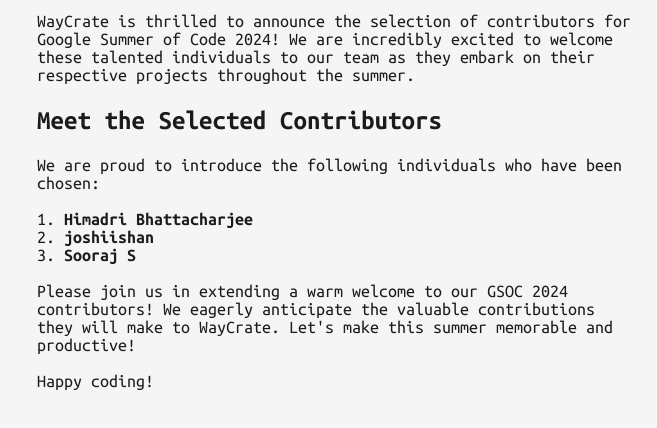
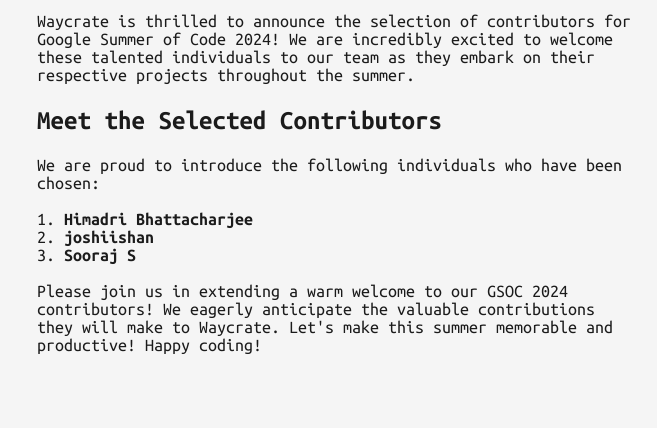
Before and after one commit to waycrate/waycrate.github.io, an Eleventy site: page outreach/gsoc/2024/contributors.md in a window 1280 px wide. Shown: the part 148-576 px from the top of the page, 371-1028 px from the left. Built offline with nearby package versions, Linux system fonts and the light colour scheme; Eleventy itself is replaced by a stand-in of ours; files that its build step writes are made by us from their sources.

Commit message:
Fix spelling errors

```diff
--- a/outreach/gsoc/2024/contributors.md
+++ b/outreach/gsoc/2024/contributors.md
@@ -1,13 +1,13 @@
 ---
 layout: layout.njk
-title: GSOC 2024 Contributors for WayCrate
+title: GSOC 2024 Contributors for Waycrate
 ---
 
 # GSOC 2024 Contributors Selected!
 
 Greetings Everyone!
 
-WayCrate is thrilled to announce the selection of contributors for Google Summer of Code 2024! We are incredibly excited to welcome these talented individuals to our team as they embark on their respective projects throughout the summer.
+Waycrate is thrilled to announce the selection of contributors for Google Summer of Code 2024! We are incredibly excited to welcome these talented individuals to our team as they embark on their respective projects throughout the summer.
 
 ## Meet the Selected Contributors
 
@@ -17,6 +17,5 @@ We are proud to introduce the following individuals who have been chosen:
 2. **joshiishan**
 3. **Sooraj S**
 
-Please join us in extending a warm welcome to our GSOC 2024 contributors! We eagerly anticipate the valuable contributions they will make to WayCrate. Let's make this summer memorable and productive!
-
+Please join us in extending a warm welcome to our GSOC 2024 contributors! We eagerly anticipate the valuable contributions they will make to Waycrate. Let's make this summer memorable and productive!
 Happy coding!
```
